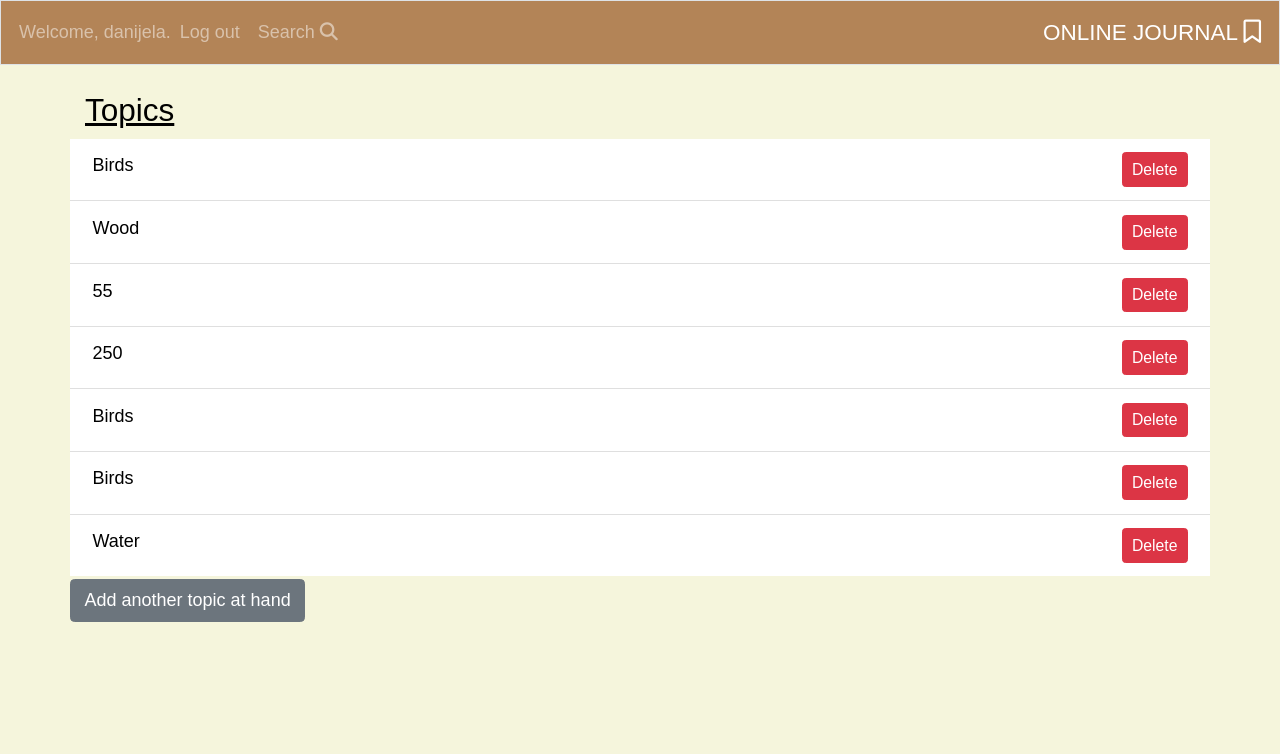
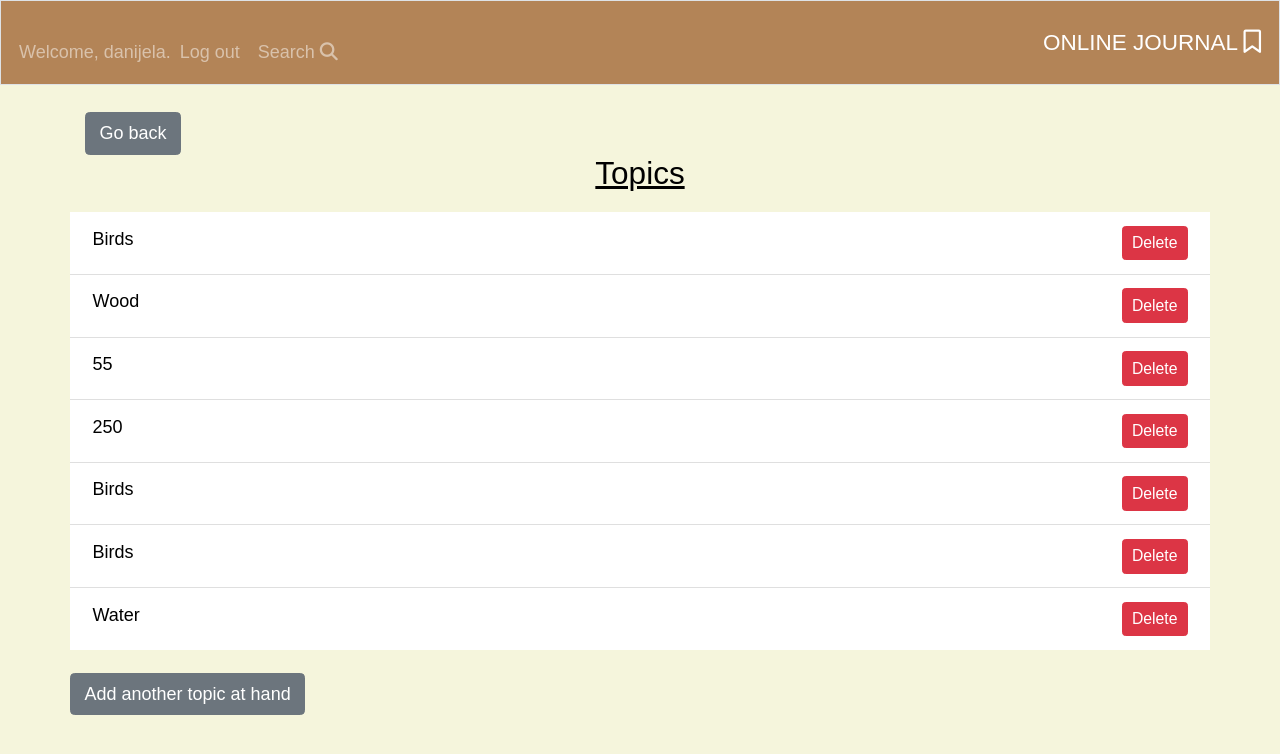
Before and after one commit to Code-Institute-Submissions/marosan28-online-journal_DecResub, a Django app: page /topics/ in a window 1280 px wide. Shown: the top 754 px of the page. Run offline with Django 3.2, Linux system fonts and the light colour scheme; a user stored in the database is signed in; data comes from the database, SQL or seed files in the repository; some libraries are stand-ins or nearby versions; some web fonts are replaced.

Commit message:
add go-back buttons with javascript

```diff
--- a/learning_logs/static/css/styles.css
+++ b/learning_logs/static/css/styles.css
@@ -49,6 +49,7 @@ color: black;
 .topic-on-hand {
     text-decoration: underline;
     color: black;
+    text-align: center;
 }
 .topic-edit {
     font-size: xx-large;
@@ -64,6 +65,13 @@ main.container {
 }
 .add-topic {
     color: black;
+}
+.list-group-flush {
+    margin-bottom: 20px!important;
+}
+
+ul {
+    margin-top: 20px!important;
 }
 /* Media queries */
 
--- a/learning_logs/templates/learning_logs/edit_entry.html
+++ b/learning_logs/templates/learning_logs/edit_entry.html
@@ -1,7 +1,7 @@
 {% extends "learning_logs/base.html" %}
 
 {% block content %}
-
+<a class="btn btn-secondary go-back" href="javascript:history.back()">Go back</a>
   <p><a class="topic-on-hand topic-edit" href="{% url 'learning_logs:topic' topic.id %}">{{ topic }}</a></p>
 
   <h3>Edit entry:</h3>
--- a/learning_logs/templates/learning_logs/topic.html
+++ b/learning_logs/templates/learning_logs/topic.html
@@ -5,7 +5,7 @@
 {% endblock page_header %}
 
 {% block content %}
-
+<a class="btn btn-secondary go-back" href="javascript:history.back()">Go back</a>
 <ul>
   {% for entry in entries %}
   <div class="card mb-3">
--- a/learning_logs/templates/learning_logs/topics.html
+++ b/learning_logs/templates/learning_logs/topics.html
@@ -1,6 +1,7 @@
 {% extends "learning_logs/base.html" %}
 
 {% block page_header %}
+<a class="btn btn-secondary go-back" href="javascript:history.back()">Go back</a>
 <h3 class="topic-on-hand">Topics</h3>
 {% endblock page_header %}
 {% block content %}
```
